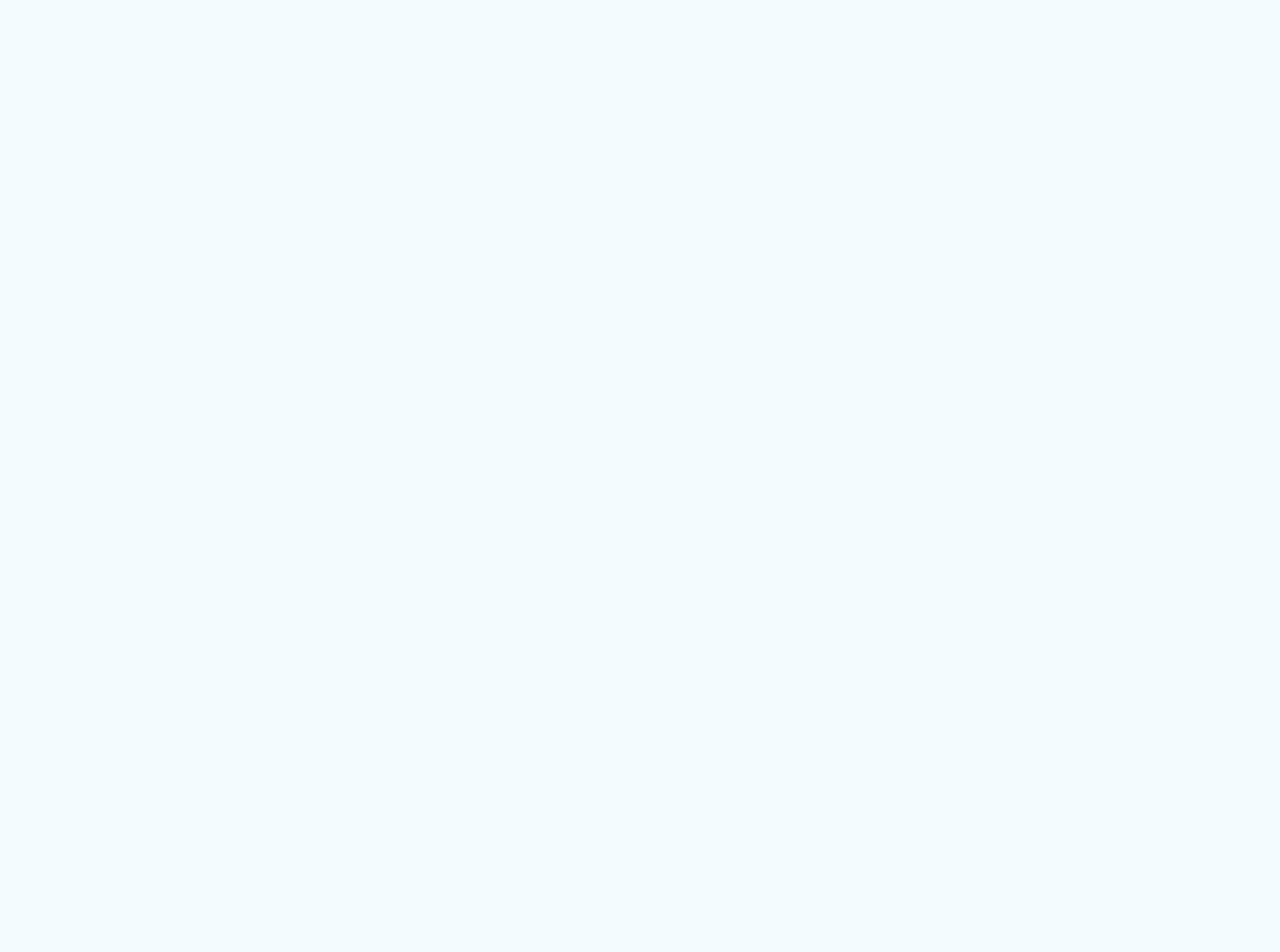
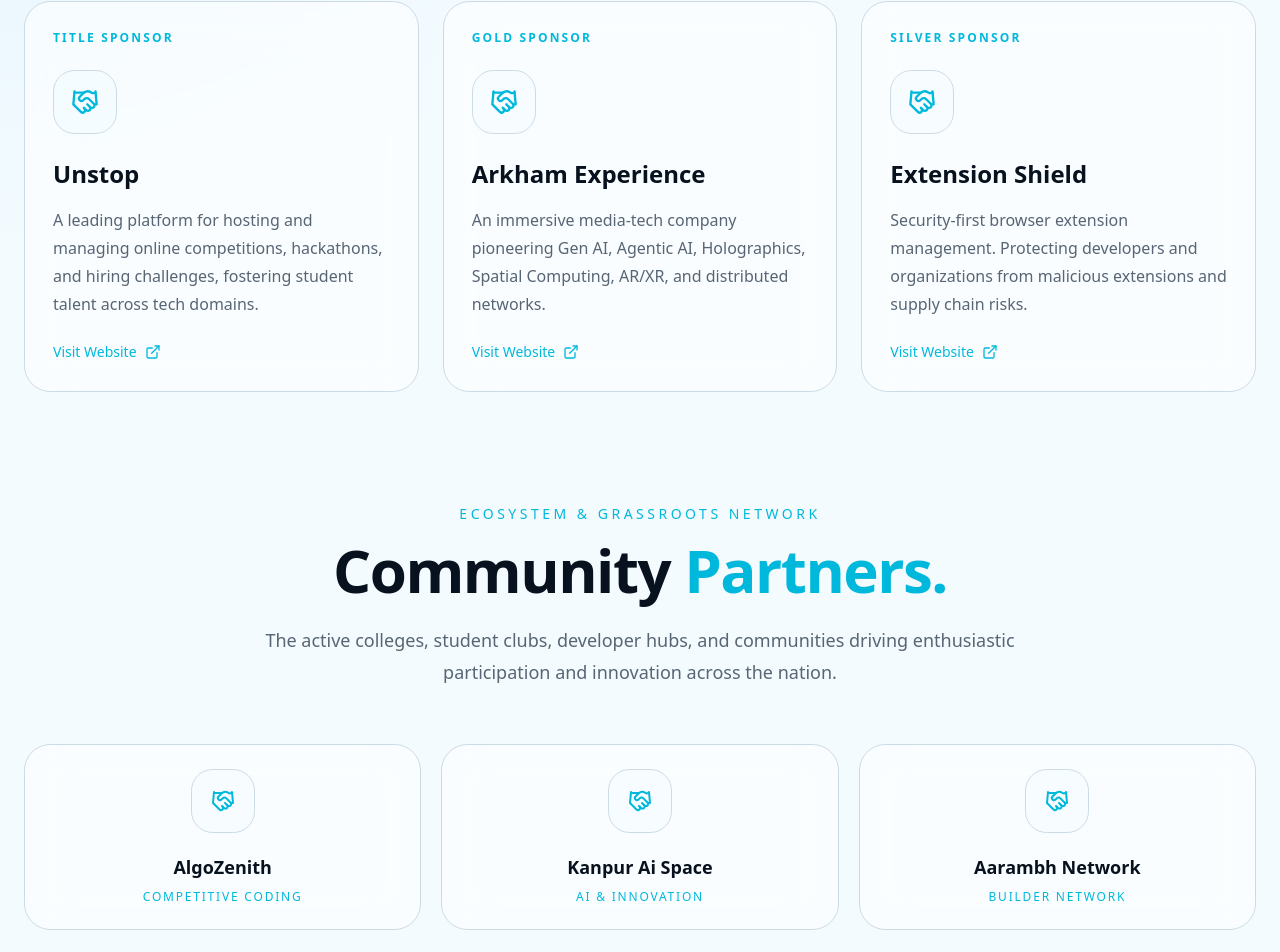
Before and after one commit to Aryamuh-ynah/nsoc-winter, a Next.js app: page / in a window 1280 px wide. Shown: the part 7844-8796 px from the top of the page. Before the commit the page ends 7450 px from the top, so only its background shows below. Built offline with nearby package versions, Linux system fonts and the light colour scheme.

Commit message:
feat: add sponsors and community partners section

```diff
--- a/app/page.tsx
+++ b/app/page.tsx
@@ -4,6 +4,7 @@
 import { Process } from "@/components/sections/process";
 import { Rewards } from "@/components/sections/rewards";
 import { Roles } from "@/components/sections/roles";
+import { Sponsors } from "@/components/sections/sponsors";
 import { Timeline } from "@/components/sections/timeline";
 
 export default function Home() {
@@ -16,6 +17,7 @@
       <Process />
       <Rewards />
       <Timeline />
+      <Sponsors />
     </main>
   );
 }
--- a/components/sections/sponsors.tsx
+++ b/components/sections/sponsors.tsx
@@ -0,0 +1,122 @@
+"use client";
+
+import { communityPartners, sponsors } from "@/lib/data";
+import { ExternalLink, Handshake, Snowflake } from "lucide-react";
+import { motion } from "motion/react";
+
+export function Sponsors() {
+  return (
+    <section
+      id="sponsors"
+      className="relative overflow-hidden border-t border-border bg-background py-24 sm:py-32"
+    >
+      <div className="absolute inset-0 bg-[radial-gradient(circle_at_top_left,rgba(14,165,233,0.08),transparent_35%)]" />
+
+      <div className="relative z-10 mx-auto max-w-7xl px-6">
+        {/* Sponsors heading */}
+        <div className="mx-auto max-w-3xl text-center">
+          <div className="mx-auto mb-5 inline-flex items-center gap-2 rounded-full border border-cyan-500/20 bg-cyan-500/10 px-4 py-2 text-xs font-medium tracking-[0.2em] text-cyan-500">
+            <Snowflake className="h-4 w-4" />
+            TRACK RECORD & BACKING
+          </div>
+
+          <h2 className="text-4xl font-bold tracking-tight sm:text-5xl lg:text-6xl">
+            Past
+            <span className="text-cyan-500"> Sponsors.</span>
+          </h2>
+
+          <p className="mt-6 text-lg leading-8 text-muted-foreground">
+            A look back at the incredible organizations and platforms that
+            powered our previous cohorts with funding, developer tools, and
+            infrastructure.
+          </p>
+        </div>
+
+        {/* Sponsor cards */}
+        <div className="mt-16 grid gap-6 lg:grid-cols-3">
+          {sponsors.map((sponsor, index) => (
+            <motion.article
+              key={sponsor.name}
+              initial={{ opacity: 0, y: 30 }}
+              whileInView={{ opacity: 1, y: 0 }}
+              viewport={{ once: true, amount: 0.2 }}
+              transition={{
+                duration: 0.5,
+                delay: index * 0.08,
+              }}
+              className="group rounded-3xl border border-border bg-card/60 p-7 backdrop-blur-xl transition hover:-translate-y-1 hover:border-cyan-500/30"
+            >
+              <p className="text-xs font-semibold tracking-[0.18em] text-cyan-500">
+                {sponsor.tier}
+              </p>
+
+              <div className="mt-6 flex h-16 w-16 items-center justify-center rounded-2xl border border-border bg-background/70">
+                <Handshake className="h-7 w-7 text-cyan-500" />
+              </div>
+
+              <h3 className="mt-6 text-2xl font-semibold">{sponsor.name}</h3>
+
+              <p className="mt-4 leading-7 text-muted-foreground">
+                {sponsor.description}
+              </p>
+
+              <button
+                type="button"
+                className="mt-6 inline-flex items-center gap-2 text-sm font-medium text-cyan-500 transition hover:text-cyan-400"
+              >
+                Visit Website
+                <ExternalLink className="h-4 w-4" />
+              </button>
+            </motion.article>
+          ))}
+        </div>
+
+        {/* Community partners */}
+        <div className="mt-28">
+          <div className="mx-auto max-w-3xl text-center">
+            <p className="mb-4 text-sm font-medium tracking-[0.25em] text-cyan-500">
+              ECOSYSTEM & GRASSROOTS NETWORK
+            </p>
+
+            <h2 className="text-4xl font-bold tracking-tight sm:text-5xl lg:text-6xl">
+              Community
+              <span className="text-cyan-500"> Partners.</span>
+            </h2>
+
+            <p className="mt-6 text-lg leading-8 text-muted-foreground">
+              The active colleges, student clubs, developer hubs, and
+              communities driving enthusiastic participation and innovation
+              across the nation.
+            </p>
+          </div>
+
+          <div className="mt-14 grid gap-5 md:grid-cols-3">
+            {communityPartners.map((partner, index) => (
+              <motion.div
+                key={partner.name}
+                initial={{ opacity: 0, y: 20 }}
+                whileInView={{ opacity: 1, y: 0 }}
+                viewport={{ once: true }}
+                transition={{
+                  duration: 0.4,
+                  delay: index * 0.08,
+                }}
+                className="rounded-3xl border border-border bg-card/60 p-6 text-center backdrop-blur-xl"
+              >
+                <div className="mx-auto flex h-16 w-16 items-center justify-center rounded-2xl border border-border bg-background/70">
+                  <Handshake className="h-6 w-6 text-cyan-500" />
+                </div>
+
+                <h3 className="mt-5 text-lg font-semibold">{partner.name}</h3>
+
+                <p className="mt-2 text-xs font-medium tracking-[0.15em] text-cyan-500">
+                  {partner.type}
+                </p>
+              </motion.div>
+            ))}
+          </div>
+        </div>
+      </div>
+    </section>
+  );
+}
--- a/lib/data.ts
+++ b/lib/data.ts
@@ -186,3 +186,39 @@
   "NSoC Digital Certificate",
   "Badge Point Base",
 ];
+
+export const sponsors = [
+  {
+    tier: "TITLE SPONSOR",
+    name: "Unstop",
+    description:
+      "A leading platform for hosting and managing online competitions, hackathons, and hiring challenges, fostering student talent across tech domains.",
+  },
+  {
+    tier: "GOLD SPONSOR",
+    name: "Arkham Experience",
+    description:
+      "An immersive media-tech company pioneering Gen AI, Agentic AI, Holographics, Spatial Computing, AR/XR, and distributed networks.",
+  },
+  {
+    tier: "SILVER SPONSOR",
+    name: "Extension Shield",
+    description:
+      "Security-first browser extension management. Protecting developers and organizations from malicious extensions and supply chain risks.",
+  },
+];
+
+export const communityPartners = [
+  {
+    name: "AlgoZenith",
+    type: "COMPETITIVE CODING",
+  },
+  {
+    name: "Kanpur Ai Space",
+    type: "AI & INNOVATION",
+  },
+  {
+    name: "Aarambh Network",
+    type: "BUILDER NETWORK",
+  },
+];
```
